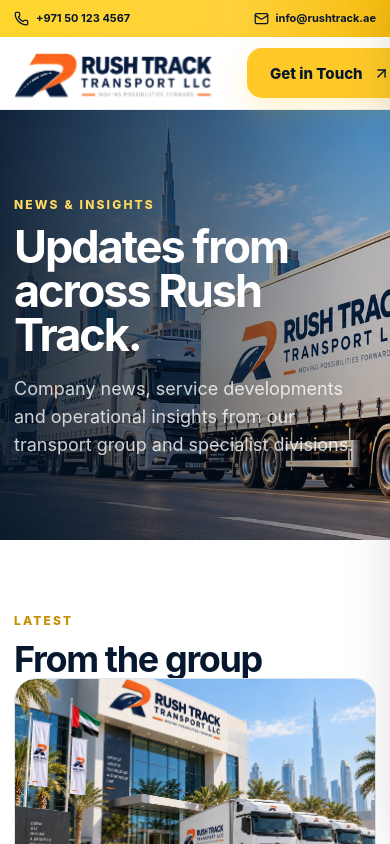
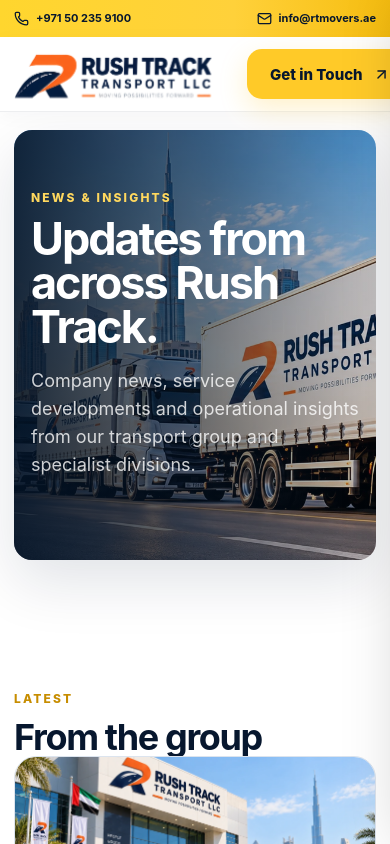
Before and after one commit to Zainulabadeen/rush-track, a Next.js app: page /news in a window 390 px wide. Shown: the top 844 px of the page. Built offline with nearby package versions, Linux system fonts and the light colour scheme.

Commit message:
Align cinematic sections with header rails

```diff
--- a/app/contact/page.js
+++ b/app/contact/page.js
@@ -42,7 +42,7 @@
               </div>
 
               <p className="page-copy-links quote-contact-note">
-                Need something other than a move? Read about our <Link href="/divisions/transport-logistics">commercial transport and logistics</Link> or <Link href="/divisions/fleet-services">fleet services</Link>. Corporate enquiries can also be sent to <a href={`mailto:${site.email}`}>{site.email}</a>.
+                Need something other than a move? Read about our <Link href="/divisions/transport-logistics">commercial transport and logistics</Link> or <Link href="/divisions/fleet-services">fleet services</Link>. For a direct moving enquiry, email <a href={`mailto:${site.rtMoversEmail}`}>{site.rtMoversEmail}</a>.
               </p>
             </div>
           </Reveal>
--- a/app/globals.css
+++ b/app/globals.css
@@ -2325,3 +2325,327 @@
   .footer__brand img { width: 230px; }
   .footer__bottom { display: grid; gap: 8px; }
 }
+
+/* =========================================================
+   V16 — Brat-style responsive rails + full panoramic hero
+   One fluid content rail, edge-to-edge bands, stable zoom behavior.
+   ========================================================= */
+:root {
+  --rt-shell: 1540px;
+  --rt-gutter: clamp(18px, 2.4vw, 46px);
+}
+
+/* Match the reference site's visual rhythm: header/footer and every section
+   share one fluid rail that gets close to the viewport edges on desktop. */
+.container,
+.site-header .container,
+.topbar .container,
+.rt-hero__inner,
+.rt-trust-wrap > .container,
+.page-hero__inner,
+main > section > .container,
+main > section .rt-fleet-copy-wrap,
+main > section .rt-final-cta__inner,
+.footer > .container {
+  width: min(calc(100% - (var(--rt-gutter) * 2)), var(--rt-shell));
+  max-width: var(--rt-shell);
+  margin-inline: auto;
+}
+
+.site-header .header__inner {
+  min-height: 84px;
+}
+
+/* Panoramic source image is 3:1. Keeping the hero at the same ratio means the
+   full artwork stays visible at 100%, 90%, 75%, 50% browser zoom, etc. */
+@media (min-width: 1051px) {
+  .rt-hero {
+    width: 100%;
+    min-height: 0;
+    aspect-ratio: 3 / 1;
+    max-height: none;
+  }
+
+  .rt-hero__media,
+  .rt-hero__media img {
+    inset: 0;
+    width: 100%;
+    height: 100%;
+  }
+
+  .rt-hero__media img {
+    object-fit: cover;
+    object-position: center center;
+  }
+
+  .rt-hero__inner {
+    height: 100%;
+    display: flex;
+    align-items: center;
+    padding-top: clamp(28px, 2.7vw, 48px);
+    padding-bottom: clamp(44px, 3.2vw, 64px);
+  }
+
+  .rt-hero__copy {
+    max-width: min(36vw, 560px);
+  }
+
+  .rt-hero h1 {
+    max-width: 560px;
+    font-size: clamp(44px, 3.55vw, 66px);
+    line-height: .98;
+  }
+
+  .rt-hero__copy > p {
+    max-width: 540px;
+    margin-top: clamp(16px, 1.35vw, 24px);
+    font-size: clamp(14px, .95vw, 16px);
+    line-height: 1.58;
+  }
+
+  .rt-hero__copy > .rt-inline-link {
+    margin-top: clamp(20px, 1.7vw, 28px);
+  }
+
+  .rt-hero__veil {
+    background:
+      linear-gradient(90deg,
+        rgba(255,255,255,.99) 0%,
+        rgba(255,255,255,.965) 20%,
+        rgba(255,255,255,.84) 33%,
+        rgba(255,255,255,.53) 45%,
+        rgba(255,255,255,.18) 57%,
+        rgba(255,255,255,.025) 69%,
+        rgba(255,255,255,0) 78%);
+  }
+}
+
+/* Full-width cinematic bands with copy locked to the same header rail. */
+.rt-fleet-section {
+  padding: clamp(84px, 5.5vw, 118px) 0;
+}
+.rt-fleet-banner {
+  width: 100%;
+  max-width: none;
+  margin: 0;
+  border-radius: 0;
+  box-shadow: none;
+  min-height: clamp(390px, 27vw, 510px);
+}
+.rt-fleet-copy-wrap {
+  width: min(calc(100% - (var(--rt-gutter) * 2)), var(--rt-shell)) !important;
+  max-width: var(--rt-shell);
+}
+
+.rt-final-cta {
+  padding: 0;
+}
+.rt-final-cta__card {
+  width: 100%;
+  max-width: none;
+  margin: 0;
+  border-radius: 0;
+  box-shadow: none;
+  min-height: clamp(260px, 18vw, 330px);
+}
+.rt-final-cta__inner {
+  width: min(calc(100% - (var(--rt-gutter) * 2)), var(--rt-shell)) !important;
+  max-width: var(--rt-shell);
+}
+
+/* Inner page photography behaves like the full-width reference hero bands. */
+.page-hero {
+  width: 100%;
+  max-width: none;
+  border-radius: 0;
+}
+
+/* Footer stays edge-to-edge while its actual content remains on the same rail. */
+.footer {
+  width: 100%;
+  max-width: none;
+  margin: 0;
+}
+
+/* Make the updated long Business Bay address breathe rather than compress. */
+.footer__grid,
+.footer__grid--clean {
+  grid-template-columns: minmax(270px, 1.25fr) minmax(140px, .68fr) minmax(180px, .82fr) minmax(290px, 1.2fr);
+}
+.footer__contact > * {
+  overflow-wrap: normal;
+  word-break: normal;
+}
+
+/* Small visual polish for the quote submit state. */
+.contact-form button:disabled {
+  opacity: .68;
+  cursor: wait;
+  transform: none;
+}
+
+@media (max-width: 1180px) {
+  :root { --rt-gutter: 24px; }
+  .footer__grid,
+  .footer__grid--clean {
+    grid-template-columns: 1.15fr .8fr .9fr;
+  }
+  .footer__grid--clean > :last-child { grid-column: 2 / span 2; }
+}
+
+@media (max-width: 1050px) {
+  .rt-hero {
+    aspect-ratio: auto;
+    min-height: 650px;
+  }
+  .rt-hero__media img { object-position: 67% center; }
+}
+
+@media (max-width: 900px) {
+  :root { --rt-gutter: 20px; }
+  .site-header .header__inner { min-height: 74px; }
+  .rt-fleet-banner,
+  .rt-final-cta__card { border-radius: 0; }
+  .footer__grid,
+  .footer__grid--clean { grid-template-columns: 1fr 1fr; }
+  .footer__grid--clean > :last-child { grid-column: auto; }
+}
+
+@media (max-width: 640px) {
+  :root { --rt-gutter: 14px; }
+  .rt-hero { min-height: 700px; }
+  .rt-fleet-section { padding: 70px 0; }
+  .rt-fleet-banner,
+  .rt-final-cta__card { width: 100%; }
+  .rt-fleet-copy-wrap,
+  .rt-final-cta__inner { width: calc(100% - 28px) !important; }
+  .footer__grid,
+  .footer__grid--clean { grid-template-columns: 1fr; }
+}
+
+/* =========================================================
+   V17 — cinematic sections follow the exact header rail
+   Desktop panels now run from the logo-side rail to the CTA-side rail,
+   while keeping the approved contained-card look from the earlier design.
+   ========================================================= */
+
+/* Use one rail calculation everywhere that must line up with the header. */
+:root {
+  --rt-section-rail: min(calc(100% - (var(--rt-gutter) * 2)), var(--rt-shell));
+}
+
+/* Inner-page hero bands are no longer viewport-wide. They sit on the same
+   left/right rail as the logo and Get in Touch button. */
+.page-hero {
+  width: var(--rt-section-rail);
+  max-width: var(--rt-shell);
+  margin-left: auto;
+  margin-right: auto;
+  margin-top: clamp(34px, 3.2vw, 58px);
+  margin-bottom: clamp(70px, 5.6vw, 104px);
+  border-radius: 26px;
+  overflow: hidden;
+  box-shadow: 0 22px 58px rgba(5, 28, 55, .12);
+}
+
+/* Home/fleet cinematic bands use the exact same rail. */
+.rt-fleet-banner,
+.rt-final-cta__card {
+  width: var(--rt-section-rail);
+  max-width: var(--rt-shell);
+  margin-left: auto;
+  margin-right: auto;
+  border-radius: 26px;
+  overflow: hidden;
+  box-shadow: 0 22px 58px rgba(5, 28, 55, .12);
+}
+
+/* Preserve the original visual treatment and breathing room around those
+   panels rather than turning the section itself into a giant full-width slab. */
+.rt-fleet-section {
+  width: 100%;
+  padding: clamp(86px, 5.8vw, 118px) 0;
+  background: #fff;
+}
+
+.rt-final-cta {
+  width: 100%;
+  padding: clamp(18px, 2vw, 30px) 0 clamp(92px, 6vw, 118px);
+  background: #fff;
+}
+
+/* Copy inside the cinematic cards aligns with the header/content rail but
+   keeps a comfortable inset so it does not hug the rounded edge. */
+.rt-fleet-copy-wrap,
+.rt-final-cta__inner,
+.page-hero__inner {
+  width: min(calc(100% - 72px), 1320px) !important;
+  max-width: 1320px;
+  margin-left: auto;
+  margin-right: auto;
+}
+
+/* Keep normal content sections on the same global rail without forcing their
+   soft background colour to become a narrow box. */
+.rt-industries-section > .container,
+.rt-divisions-section > .container,
+.rt-about-section > .container,
+.section > .container {
+  width: var(--rt-section-rail);
+  max-width: var(--rt-shell);
+  margin-left: auto;
+  margin-right: auto;
+}
+
+/* At very large browser widths the panel width still mirrors the header rail,
+   so zooming out creates equal white breathing room rather than a viewport-wide
+   image band. */
+@media (min-width: 1600px) {
+  .page-hero,
+  .rt-fleet-banner,
+  .rt-final-cta__card {
+    width: var(--rt-section-rail);
+  }
+}
+
+/* Tablet: keep the same relationship to the header, with softer corners. */
+@media (max-width: 900px) {
+  .page-hero,
+  .rt-fleet-banner,
+  .rt-final-cta__card {
+    width: calc(100% - 40px);
+    border-radius: 22px;
+  }
+
+  .page-hero {
+    margin-top: 24px;
+    margin-bottom: 70px;
+  }
+
+  .rt-fleet-copy-wrap,
+  .rt-final-cta__inner,
+  .page-hero__inner {
+    width: calc(100% - 44px) !important;
+  }
+}
+
+/* Mobile: nearly edge-to-edge, still visibly contained and naturally aligned. */
+@media (max-width: 640px) {
+  .page-hero,
+  .rt-fleet-banner,
+  .rt-final-cta__card {
+    width: calc(100% - 28px);
+    border-radius: 18px;
+  }
+
+  .page-hero {
+    margin-top: 18px;
+    margin-bottom: 58px;
+  }
+
+  .rt-fleet-copy-wrap,
+  .rt-final-cta__inner,
+  .page-hero__inner {
+    width: calc(100% - 34px) !important;
+  }
+}
--- a/data/site.js
+++ b/data/site.js
@@ -1,13 +1,13 @@
 export const site = {
   name: "Rush Track Transport LLC",
   shortName: "Rush Track",
-  phone: "+971 50 123 4567",
-  email: "info@rushtrack.ae",
-  location: "Dubai, UAE",
+  phone: "+971 50 235 9100",
+  email: "info@rtmovers.ae",
+  location: "Citadel Tower, Business Bay, Dubai, UAE",
   rtMoversUrl: "https://rtmovers.ae/",
   rtMoversPhone: "+971 50 235 9100",
   rtMoversEmail: "info@rtmovers.ae",
-  rtMoversAddress: "Citadel Tower, Business Bay, Dubai",
+  rtMoversAddress: "Citadel Tower, Business Bay, Dubai, UAE",
 };
 
 export const images = {
```
Also changed, not shown: app/contact/ContactForm.js (+41 -28 lines), WHAT-CHANGED-V16.txt (added), WHAT-CHANGED-V17.txt (added).
